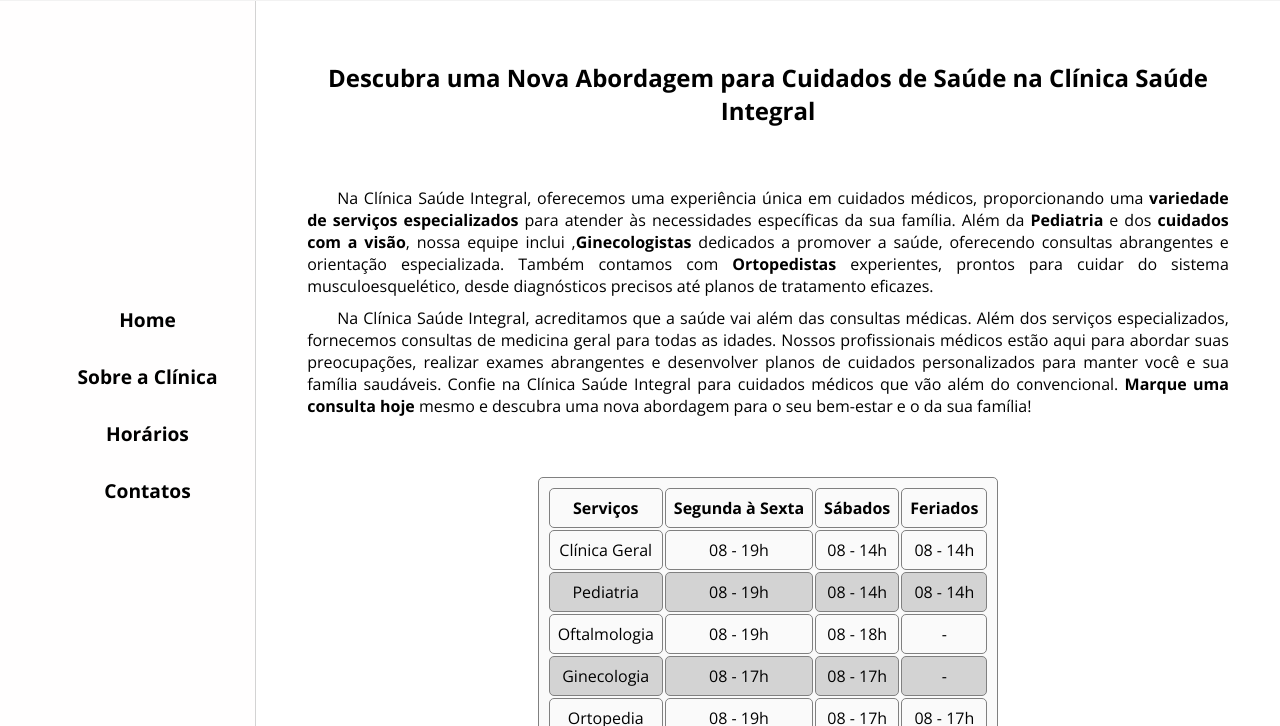
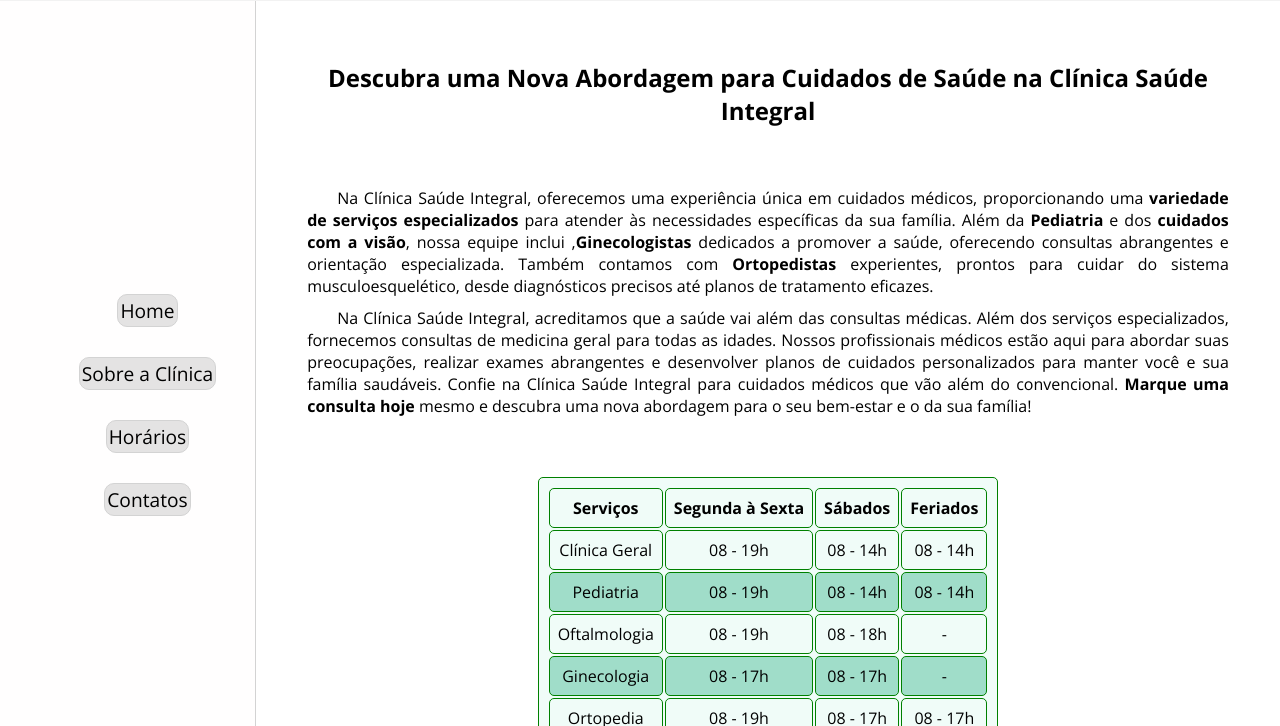
Before and after one commit to JosielJrr/Clinica-Saude-Integral, a plain HTML site: page agenda.html in a window 1280 px wide. Shown: the part 74-800 px from the top of the page. Drawn offline with nearby package versions, Linux system fonts and the light colour scheme.

Commit message:
Adicionar animações nos links de naṽegação da sidebar

```diff
--- a/assets/css/agenda.css
+++ b/assets/css/agenda.css
@@ -3,8 +3,8 @@
 table,
 th,
 td {
-    border: 1px solid gray;
-    background-color: rgb(250, 250, 250);
+    border: 1px solid green;
+    background-color: rgb(240, 252, 248);
     padding: 8px;
     margin: 60px;
     border-radius: 5px;
@@ -12,8 +12,8 @@ td {
 }
 
 table tbody tr:nth-child(even) td{
-    background-color: lightgray;
+    background-color: rgba(78, 189, 152, 0.493);
 }
 table tbody tr:hover td {
-    background-color: rgb(145, 231, 202);
+    background-color: white;
 }
--- a/assets/css/global.css
+++ b/assets/css/global.css
@@ -29,9 +29,11 @@ header {
 .header-text {
     text-align: center;
 }
+
 .header-text h1 {
     color: rgb(78, 189, 152);
 }
+
 .header-text p {
     font-style: italic;
 }
@@ -52,14 +54,27 @@ nav ul {
     gap: 30px;
 
 }
+
 ul li {
     list-style: none;
+    border: 1px solid lightgray;
+    padding: 2px;
+    border-radius: 10px;
+    background-color: #e4e3e3;
+}
+
+nav ul li:hover {
+    border: 1px solid green;
+    background-color: rgb(78, 189, 152);
 }
 
 ul li a {
     text-decoration: none;
     color: black;
     font-size: 1.2rem;
+}
+
+nav ul li a:hover {
     font-weight: bold;
 }
 
```
